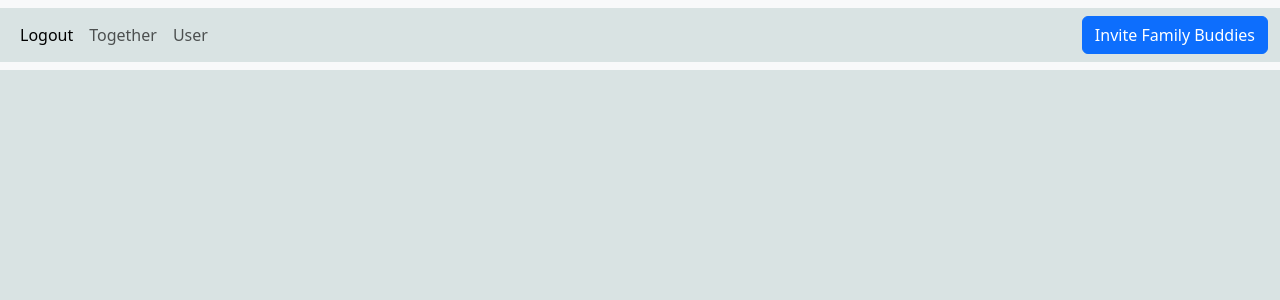
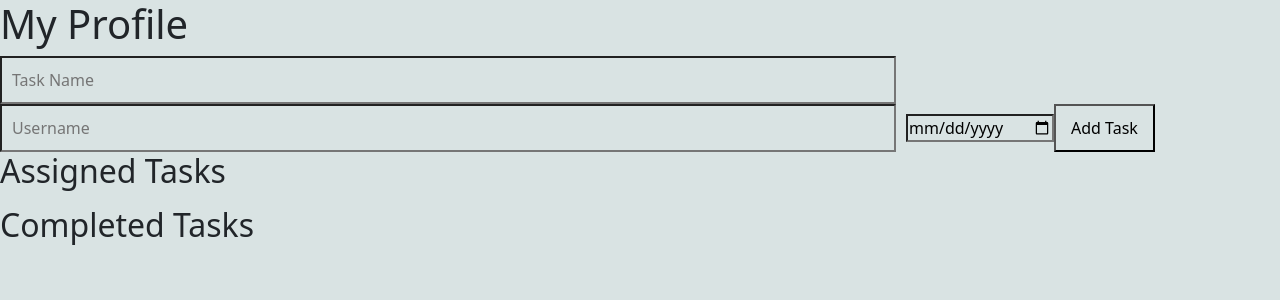
Before and after one commit to ashleymh060504/life-together, a React (Vite) app in the folder client/: page /user in a window 1280 px wide. Shown: the top 300 px of the page. Built offline with nearby package versions, Linux system fonts and the light colour scheme.

Commit message:
User.jsx created with temporary code

```diff
--- a/client/src/main.jsx
+++ b/client/src/main.jsx
@@ -8,7 +8,7 @@ import 'bootstrap/dist/js/bootstrap.bundle.min.js';
 
 import App from './App.jsx'
 import Together from './pages/Together.jsx'
-import User from './pages/User.jsx'
+import User from './pages/user.jsx'
 import Login from './pages/Login.jsx'
 
 const router = createBrowserRouter([
--- a/client/src/pages/User.jsx
+++ b/client/src/pages/User.jsx
@@ -1,23 +1,122 @@
 import Navbar from "../components/navbar"
+import React, { useState } from 'react';
 
-function User() {
+const User = () => {
+  const [tasks, setTasks] = useState([]);
+  const [completedTasks, setCompletedTasks] = useState([]);
+  const [taskName, setTaskName] = useState('');
+  const [username, setUsername] = useState('');
+  const [deadline, setDeadline] = useState('');
+
+  const addTask = () => {
+    if (taskName && username && deadline) {
+      setTasks([...tasks, { taskName, username, deadline, completed: false }]);
+      setTaskName('');
+      setUsername('');
+      setDeadline('');
+    }
+  };
+
+  const deleteTask = (index) => {
+    const newTasks = tasks.filter((_, i) => i !== index);
+    setTasks(newTasks);
+  };
+
+  const updateStatus = (index) => {
+    const newTasks = tasks.map((task, i) =>
+      i === index ? { ...task, completed: !task.completed } : task
+    );
+    setTasks(newTasks);
+  };
+
+  const completeTask = (index) => {
+    const taskToComplete = tasks[index];
+    setCompletedTasks([...completedTasks, taskToComplete]);
+    deleteTask(index);
+  };
+
+  return (
+    <div>
+      <h1>My Profile</h1>
+      <div>
+        <input
+          type="text"
+          placeholder="Task Name"
+          value={taskName}
+          onChange={(e) => setTaskName(e.target.value)}
+        />
+        <input
+          type="text"
+          placeholder="Username"
+          value={username}
+          onChange={(e) => setUsername(e.target.value)}
+        />
+        <input
+          type="date"
+          value={deadline}
+          onChange={(e) => setDeadline(e.target.value)}
+        />
+        <button onClick={addTask}>Add Task</button>
+      </div>
+
+      <h2>Assigned Tasks</h2>
+      <ul>
+        {tasks.map((task, index) => (
+          <li key={index}>
+            <div>
+              <span>{task.taskName} - {task.username} - {task.deadline}</span>
+              <button onClick={() => updateStatus(index)}>
+                {task.completed ? 'Undo' : 'Complete'}
+              </button>
+              <button onClick={() => completeTask(index)}>Complete Task</button>
+              <button onClick={() => deleteTask(index)}>Delete</button>
+            </div>
+          </li>
+        ))}
+      </ul>
+
+      <h2>Completed Tasks</h2>
+      <ul>
+        {completedTasks.map((task, index) => (
+          <li key={index}>
+            <span>{task.taskName} - {task.username} - {task.deadline}</span>
+          </li>
+        ))}
+      </ul>
+    </div>
+  );
+};
+
+export default User;
+
+// function User() {
 
 
 
 
-  /*
-  fetch("/api/users/")
-  .then(res =>  res.json())
-  .then(data => {
-    console.log(data)}
+//   /*
+//   fetch("/api/users/")
+//   .then(res =>  res.json())
+//   .then(data => {
+//     console.log(data)}
 
 
-  */
-  return (
-    <div>
-      <Navbar/>
-    </div>
-  )
-}
+//   */
+//   return (
+//     <>
+//     <div>
+//       <Navbar/>
+//     </div>
 
-export default User
+//     <div>
+//       <h1 class="text-center">My profile</h1>
+//     </div>
+
+
+
+//     </>
+
+//   )
+// }
+
+// export default User
```
